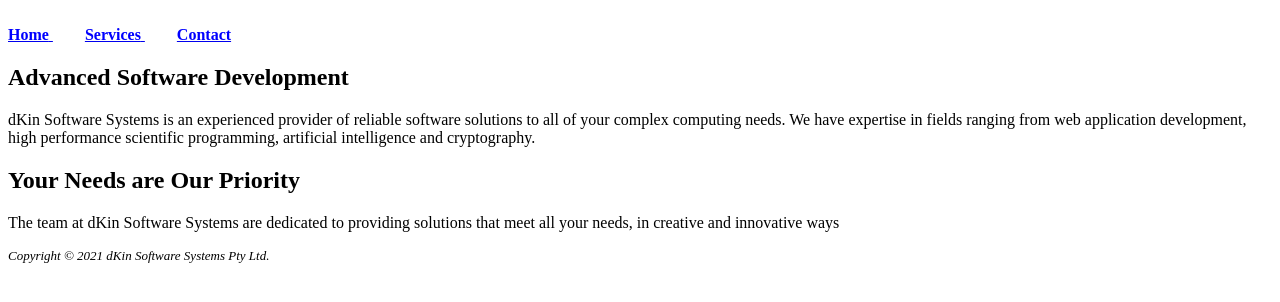
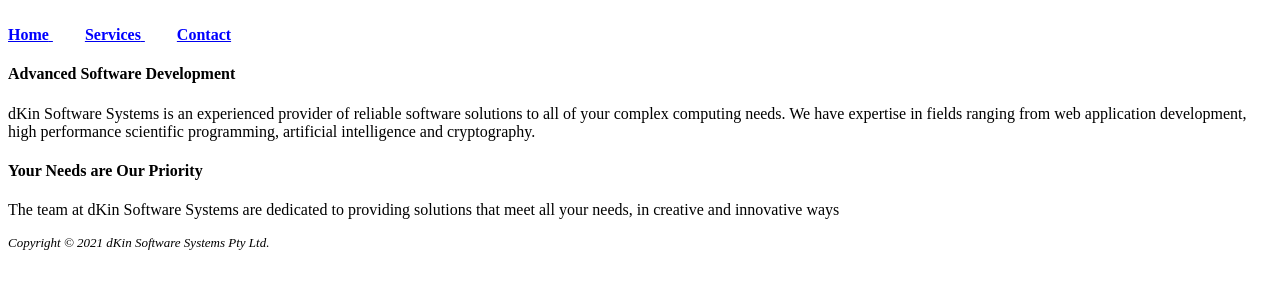
Before and after one commit to SinaliSk/testnode, a website: page public_html/home.html in a window 1280 px wide. Shown: the part 72-374 px from the top of the page. Drawn offline with Linux system fonts and the light colour scheme.

Commit message:
Add files via upload

```diff
--- a/public_html/home.html
+++ b/public_html/home.html
@@ -32,13 +32,13 @@
       </a>
     </nav>
 
-    <h2>Advanced Software Development</h2>
+    <h4>Advanced Software Development</h4>
 
     <p>dKin Software Systems is an experienced provider of reliable software solutions to all of your complex
       computing needs. We have expertise in fields ranging from web application development, high performance
       scientific programming, artificial intelligence and cryptography.</p>
 
-    <h2>Your Needs are Our Priority</h2>
+    <h4>Your Needs are Our Priority</h4>
 
     <p>The team at dKin Software Systems are dedicated to providing solutions that meet all your needs, in creative
       and innovative ways</p>
```
